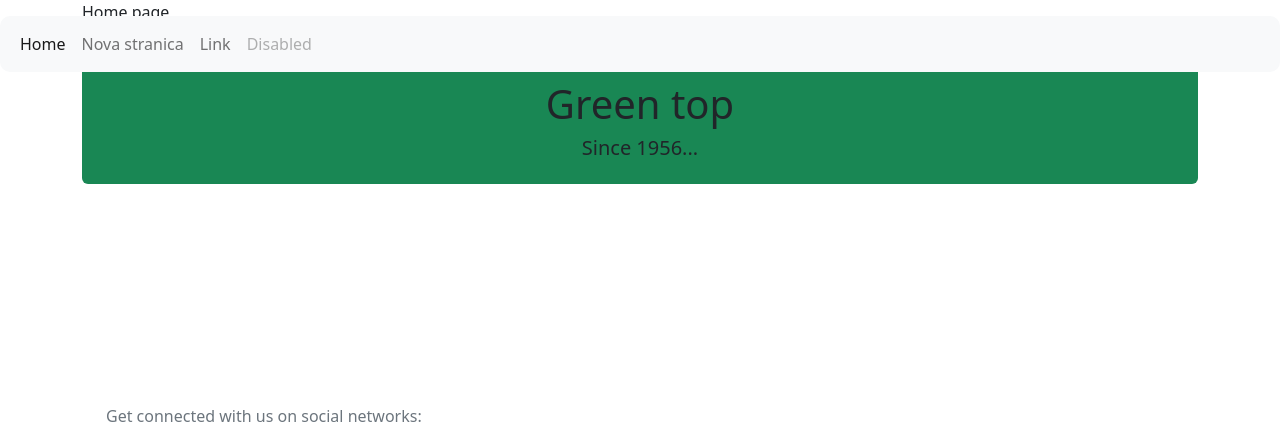
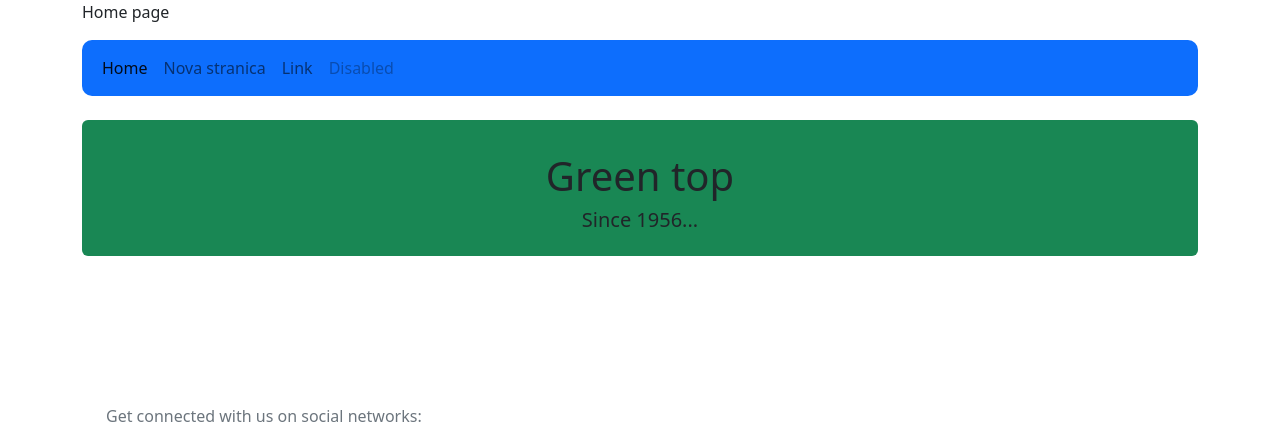
Before and after one commit to LazarevicV/phpGreenTop, a PHP site: page /index.php in a window 1280 px wide. Shown: the top 426 px of the page. Run offline with PHP 8.4, Linux system fonts and the light colour scheme.

Commit message:
fixed navbar

```diff
--- a/modules/mainnav.php
+++ b/modules/mainnav.php
@@ -3,8 +3,8 @@
 echo $title;
 
 ?>
-    <nav class="navbar navbar-expand-sm bg-light navbar-light fixed-top">
-        <div class="container-fluid">
+    <nav class="navbar navbar-expand-sm bg-primary navbar-light">
+        <div class="container">
             <ul class="navbar-nav">
                 <li class="nav-item">
                     <?php
```
